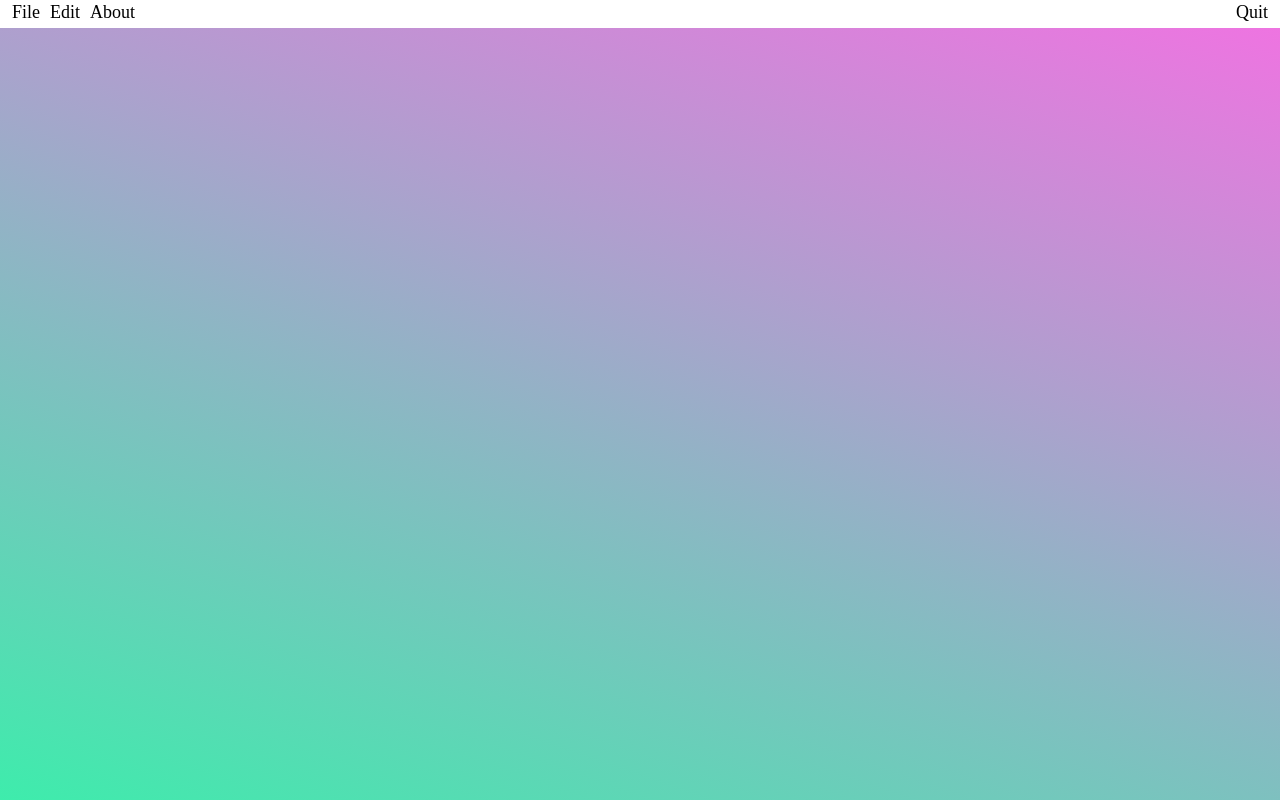
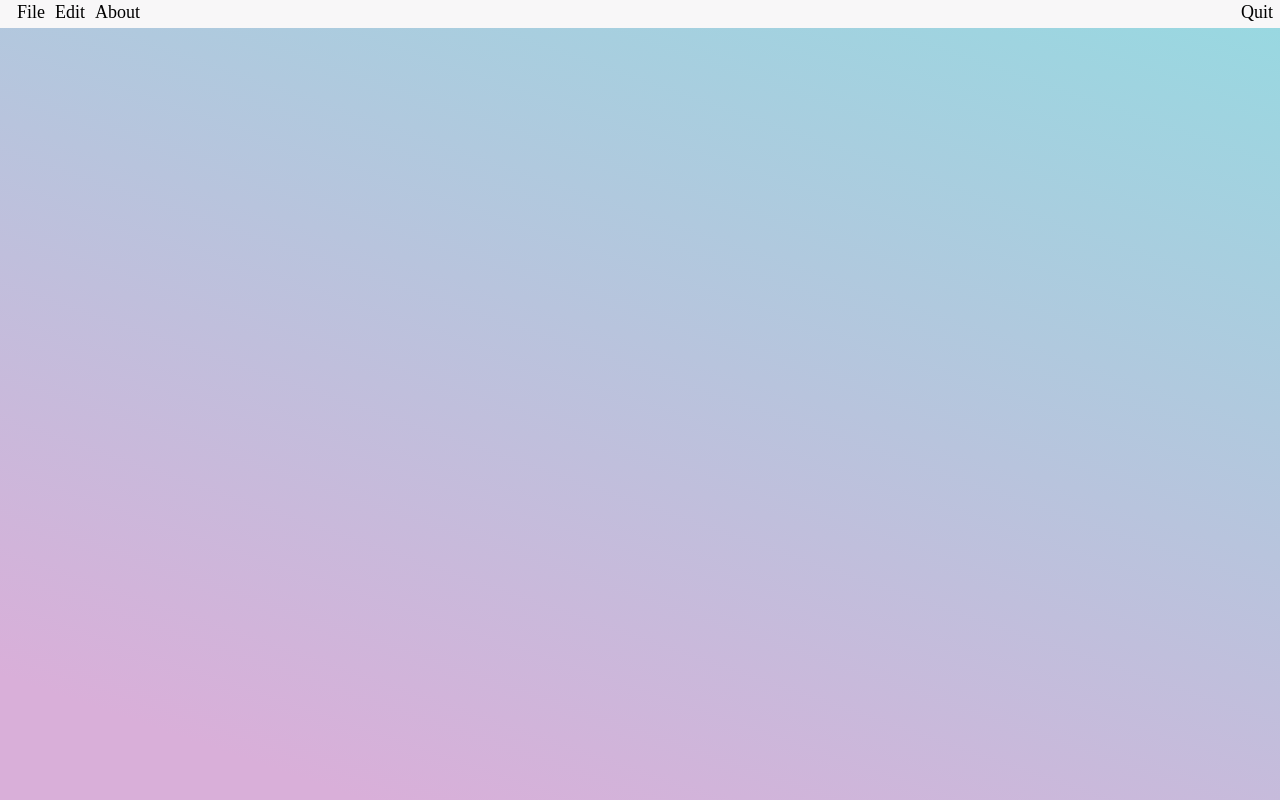
Before and after one commit to jvdassen/website, a Vue app: page / in a window 1280 px wide. Built offline with nearby package versions, Linux system fonts and the light colour scheme.

Commit message:
Change navbar and body background

```diff
--- a/src/App.vue
+++ b/src/App.vue
@@ -30,7 +30,7 @@ export default {
 
     function incrAndUpdate () {
       perc += 10
-      document.querySelector('body').style.backgroundImage = `linear-gradient(19deg, #3EECAC ${perc}%, #EE74E1 100%)`
+      document.querySelector('body').style.backgroundImage = `linear-gradient(19deg, #D9AFD9 ${perc}%, #97D9E1 100%)`
       if (perc < 10) { requestAnimationFrame(incrAndUpdate) }
     }
   },
@@ -59,40 +59,43 @@ html {
 }
 body {
   margin: 0;
-  background-image: linear-gradient(19deg, #3EECAC -500%, #EE74E1 100%);
+  background-image: linear-gradient(15deg, #d9afd9 -500%, #97d9e1 100%);
 }
-
 #app {
   font-family: Charcoal;
   -webkit-font-smoothing: antialiased;
   -moz-osx-font-smoothing: grayscale;
   color: #2c3e50;
 }
-
 main {
   position: absolute;
   height: calc(100% - 28px);
   width: 100%;
-  background-image: linear-gradient(19deg, #3EECAC 0%, #EE74E1 100%);
 }
-
 header {
   margin: 0;
   height: 28px;
   padding: 0 2px 0 12px;
   font-size: 20px;
-  background-color: #ffffff;
+  background-color: #f8f7f8;
   color: black;
 }
 
 header .main-header-title {
   display: inline-block;
+  height: 100%;
   position: relative;
   font-size: 18px;
-  margin-right: 10px;
+  padding: 0 5px 0 5px;
   text-transform: capitalize;
   box-sizing: border-box;
   padding-top: 2px;
+}
+.main-header-title:hover {
+  background-color: #d7d5d7;
+}
+.main-header-title:active {
+  background-color: #b2aeb2;
 }
 .right {
   float: right;
```
